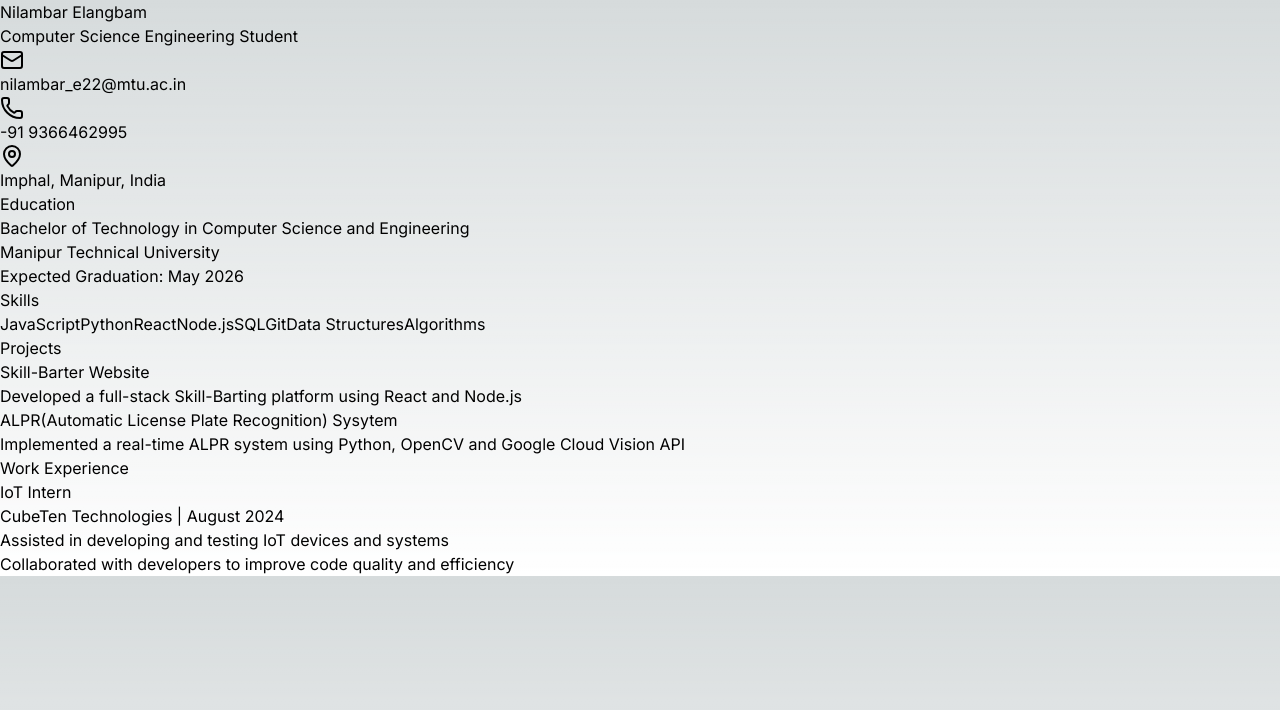
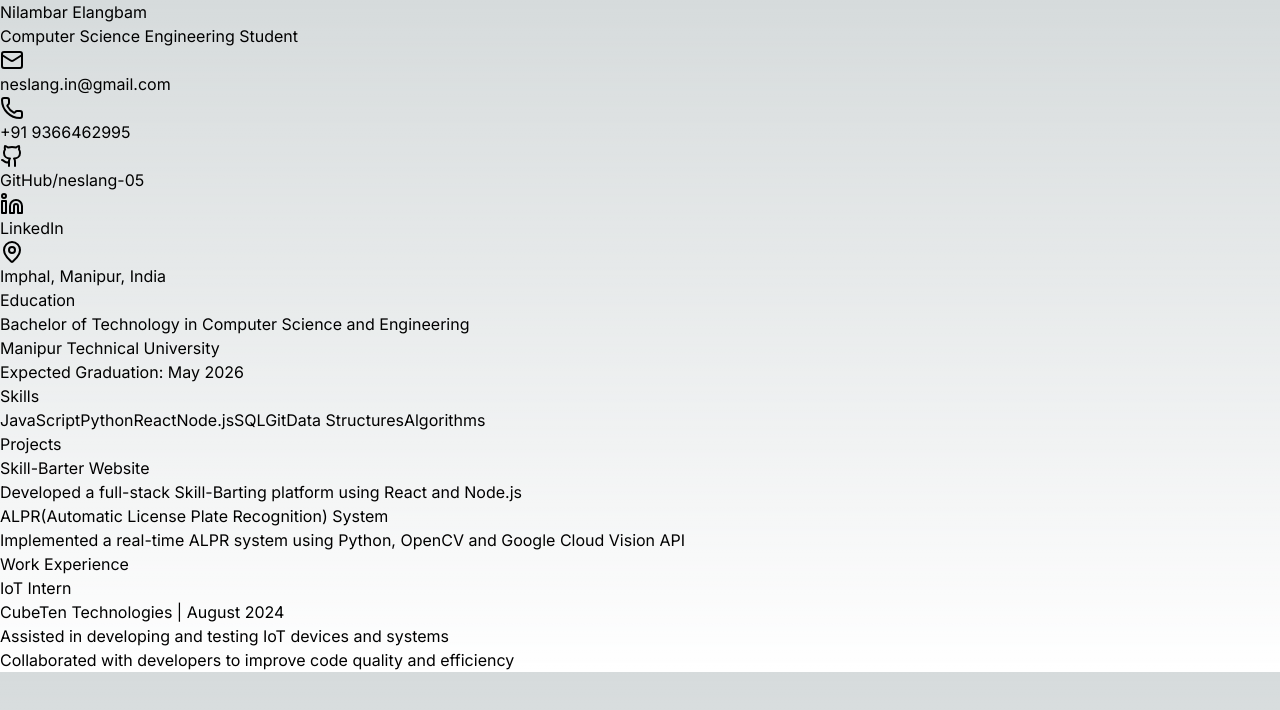
Before and after one commit to neslang-05/my-portfolio, a Next.js app: page / in a window 1280 px wide. Shown: the top 710 px of the page. Built offline with nearby package versions, Linux system fonts and the light colour scheme.

Commit message:
Added links for github and linked in

```diff
--- a/src/app/layout.tsx
+++ b/src/app/layout.tsx
@@ -4,8 +4,8 @@ import { Inter } from "next/font/google"
 const inter = Inter({ subsets: ["latin"] })
 
 export const metadata = {
-  title: "John Doe - Computer Science Student",
-  description: "Personal portfolio of John Doe, a Computer Science student",
+  title: "Nilambar Elangbam - Computer Science Student",
+  description: "Personal portfolio of Nilambar Elangbam, a Computer Science student",
 }
 
 export default function RootLayout({
--- a/src/app/page.tsx
+++ b/src/app/page.tsx
@@ -1,5 +1,5 @@
 import Image from "next/image"
-import { Briefcase, Mail, MapPin, Phone } from "lucide-react"
+import { Mail, Phone, MapPin, Github, Linkedin } from "lucide-react";
 
 export default function Home() {
   return (
@@ -12,16 +12,23 @@ export default function Home() {
                 <h1 className="text-3xl font-bold text-gray-900">Nilambar Elangbam</h1>
                 <p className="text-xl text-gray-600">Computer Science Engineering Student</p>
               </div>
-
             </div>
-            <div className="mt-4 flex flex-wrap gap-4">
+            <div className="mt-4 flex flex-col gap-4">
               <div className="flex items-center text-gray-600">
                 <Mail className="w-5 h-5 mr-2" />
-                <span>nilambar_e22@mtu.ac.in</span>
+                <a href="mailto:neslang.in@gmail.com" target="_blank" rel="noopener noreferrer">neslang.in@gmail.com</a>
               </div>
               <div className="flex items-center text-gray-600">
                 <Phone className="w-5 h-5 mr-2" />
-                <span>-91 9366462995</span>
+                <a href="https://wa.me/919366462995" target="_blank" rel="noopener noreferrer">+91 9366462995</a>
+              </div>
+              <div className="flex items-center text-gray-600">
+                <Github className="w-5 h-5 mr-2" />
+                <a href="https://github.com/neslang-05" target="_blank" rel="noopener noreferrer">GitHub/neslang-05</a>
+              </div>
+              <div className="flex items-center text-gray-600">
+                <Linkedin className="w-5 h-5 mr-2" />
+                <a href="https://www.linkedin.com/in/nilambar-elangbam-524617247/" target="_blank" rel="noopener noreferrer">LinkedIn</a>
               </div>
               <div className="flex items-center text-gray-600">
                 <MapPin className="w-5 h-5 mr-2" />
@@ -60,7 +67,7 @@ export default function Home() {
                 <p className="text-gray-600">Developed a full-stack Skill-Barting platform using React and Node.js</p>
               </div>
               <div>
-                <h3 className="text-lg font-medium text-gray-900">ALPR(Automatic License Plate Recognition) Sysytem</h3>
+                <h3 className="text-lg font-medium text-gray-900">ALPR(Automatic License Plate Recognition) System</h3>
                 <p className="text-gray-600">Implemented a real-time ALPR system using Python, OpenCV and Google Cloud Vision API</p>
               </div>
             </div>
@@ -74,7 +81,7 @@ export default function Home() {
                 <p className="text-gray-600">CubeTen Technologies | August 2024</p>
                 <ul className="list-disc list-inside text-gray-600 mt-2">
                   <li>Assisted in developing and testing IoT devices and systems</li>
-                  <li>Collaborated with  developers to improve code quality and efficiency</li>
+                  <li>Collaborated with developers to improve code quality and efficiency</li>
                 </ul>
               </div>
             </div>
```
